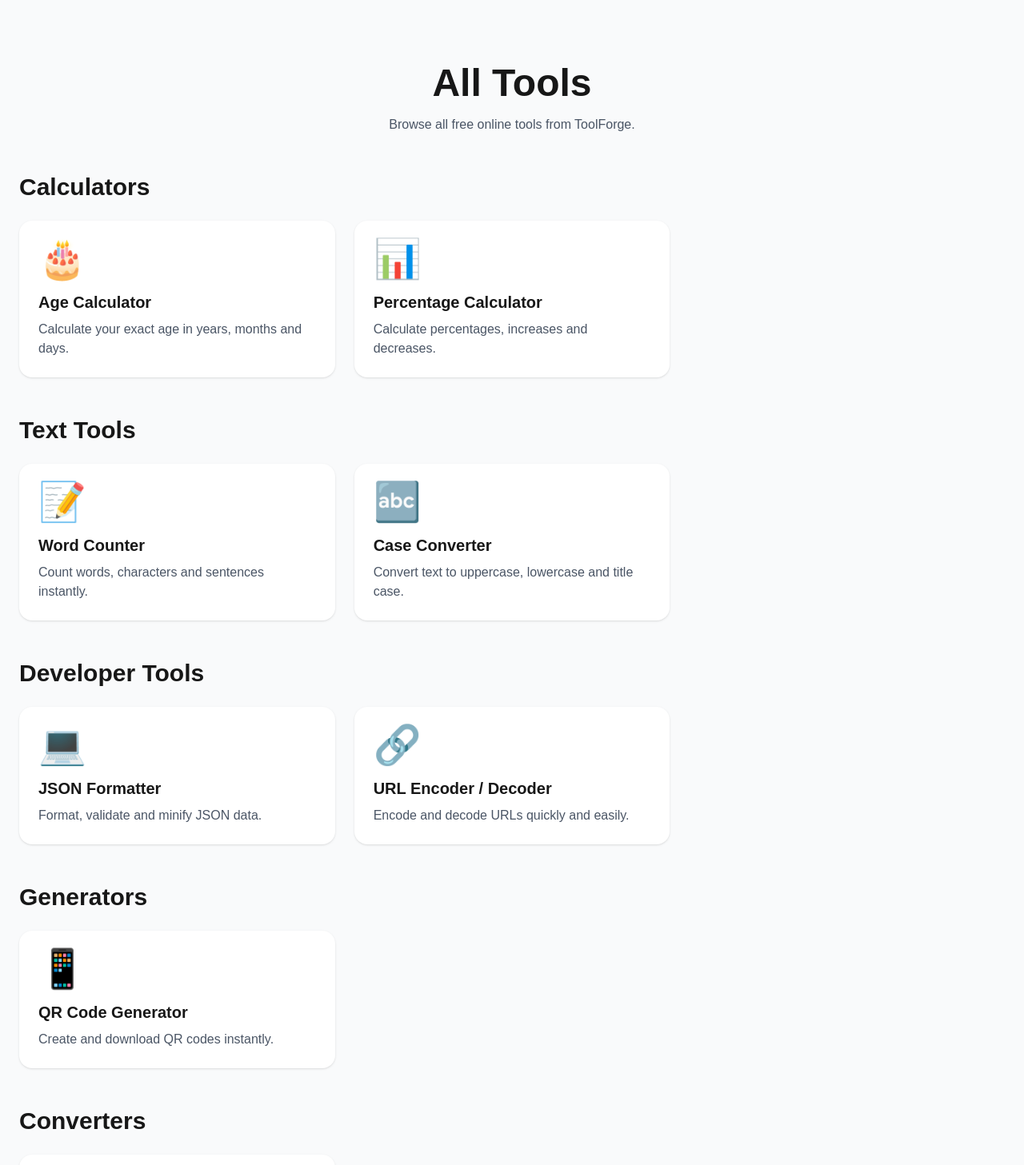
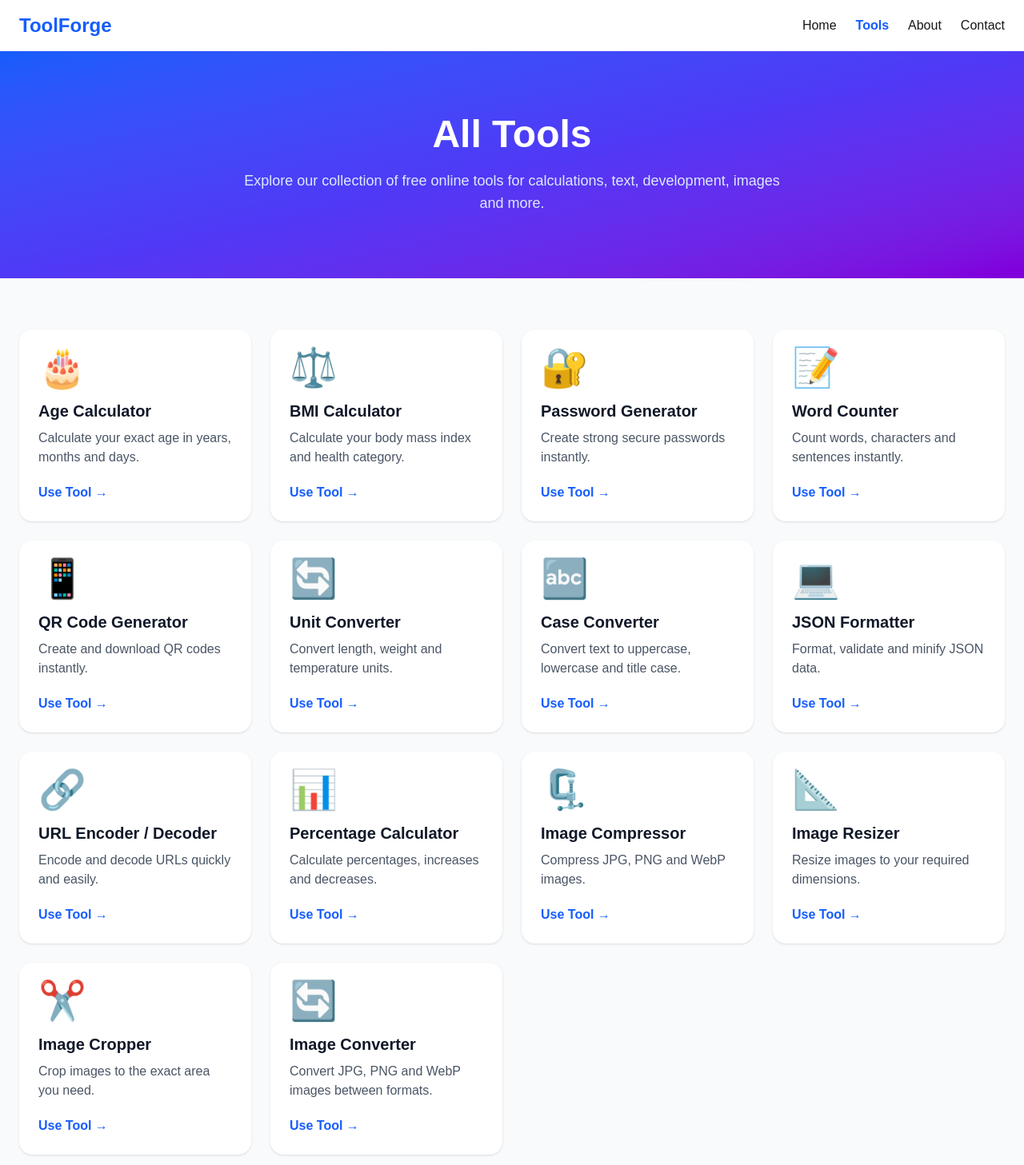
Before and after one commit to kiindika65-ui/toolforge, a Next.js app: page /tools in a window 1280 px wide. Shown: the top 1457 px of the page at 80% size. Built offline with nearby package versions, Linux system fonts and the light colour scheme.

Commit message:
Fix tools page and add image tools

```diff
--- a/app/tools/page.tsx
+++ b/app/tools/page.tsx
@@ -1,114 +1,174 @@
+
 import Link from "next/link";
-import { tools } from "@/data/tools";
 
+const tools = [
+  {
+    name: "Age Calculator",
+    description: "Calculate your exact age in years, months and days.",
+    icon: "🎂",
+    href: "/tools/age-calculator",
+  },
+  {
+    name: "BMI Calculator",
+    description: "Calculate your body mass index and health category.",
+    icon: "⚖️",
+    href: "/tools/bmi-calculator",
+  },
+  {
+    name: "Password Generator",
+    description: "Create strong secure passwords instantly.",
+    icon: "🔐",
+    href: "/tools/password-generator",
+  },
+  {
+    name: "Word Counter",
+    description: "Count words, characters and sentences instantly.",
+    icon: "📝",
+    href: "/tools/word-counter",
+  },
+  {
+    name: "QR Code Generator",
+    description: "Create and download QR codes instantly.",
+    icon: "📱",
+    href: "/tools/qr-generator",
+  },
+  {
+    name: "Unit Converter",
+    description: "Convert length, weight and temperature units.",
+    icon: "🔄",
+    href: "/tools/unit-converter",
+  },
+  {
+    name: "Case Converter",
+    description: "Convert text to uppercase, lowercase and title case.",
+    icon: "🔤",
+    href: "/tools/case-converter",
+  },
+  {
+    name: "JSON Formatter",
+    description: "Format, validate and minify JSON data.",
+    icon: "💻",
+    href: "/tools/json-formatter",
+  },
+  {
+    name: "URL Encoder / Decoder",
+    description: "Encode and decode URLs quickly and easily.",
+    icon: "🔗",
+    href: "/tools/url-encoder",
+  },
+  {
+    name: "Percentage Calculator",
+    description: "Calculate percentages, increases and decreases.",
+    icon: "📊",
+    href: "/tools/percentage-calculator",
+  },
+  {
+    name: "Image Compressor",
+    description: "Compress JPG, PNG and WebP images.",
+    icon: "🗜️",
+    href: "/tools/image-compressor",
+  },
+  {
+    name: "Image Resizer",
+    description: "Resize images to your required dimensions.",
+    icon: "📐",
+    href: "/tools/image-resizer",
+  },
+  {
+    name: "Image Cropper",
+    description: "Crop images to the exact area you need.",
+    icon: "✂️",
+    href: "/tools/image-cropper",
+  },
+  {
+    name: "Image Converter",
+    description: "Convert JPG, PNG and WebP images between formats.",
+    icon: "🔄",
+    href: "/tools/image-converter",
+  },
+];
 
 export default function ToolsPage() {
+  return (
+    <main className="min-h-screen bg-gray-50">
+      <nav className="bg-white shadow">
+        <div className="mx-auto flex max-w-7xl items-center justify-between px-6 py-4">
+          <Link
+            href="/"
+            className="text-2xl font-bold text-blue-600"
+          >
+            ToolForge
+          </Link>
 
+          <div className="flex gap-6">
+            <Link href="/" className="hover:text-blue-600">
+              Home
+            </Link>
 
-  const categories = [
-    "Calculators",
-    "Text Tools",
-    "Developer Tools",
-    "Generators",
-    "Converters",
-    "Health",
-    "Security",
-  ];
+            <Link
+              href="/tools"
+              className="font-semibold text-blue-600"
+            >
+              Tools
+            </Link>
 
+            <Link href="/about" className="hover:text-blue-600">
+              About
+            </Link>
 
+            <Link href="/contact" className="hover:text-blue-600">
+              Contact
+            </Link>
+          </div>
+        </div>
+      </nav>
 
-  return (
-
-    <main className="min-h-screen bg-gray-50 px-6 py-20">
-
-
-      <div className="mx-auto max-w-7xl">
-
-
-        <h1 className="text-center text-5xl font-bold">
+      <section className="bg-gradient-to-br from-blue-600 via-indigo-600 to-purple-700 px-6 py-20 text-center text-white">
+        <h1 className="text-5xl font-extrabold">
           All Tools
         </h1>
 
+        <p className="mx-auto mt-5 max-w-2xl text-lg text-blue-100">
+          Explore our collection of free online tools for
+          calculations, text, development, images and more.
+        </p>
+      </section>
 
-        <p className="mt-4 text-center text-gray-600">
-          Browse all free online tools from ToolForge.
-        </p>
-
-
-
-        {categories.map((category)=>(
-
-
-          <section
-            key={category}
-            className="mt-12"
+      <section className="mx-auto max-w-7xl px-6 py-16">
+        <div className="grid gap-6 md:grid-cols-3 lg:grid-cols-4">
+          {tools.map((tool) => (
+            <Link
+              key={tool.href}
+              href={tool.href}
+              className="group"
             >
-
-
-            <h2 className="mb-6 text-3xl font-bold">
-              {category}
-            </h2>
-
-
-
-            <div className="grid gap-6 md:grid-cols-3">
-
-
-              {tools
-                .filter(
-                  tool =>
-                  tool.category === category
-                )
-                .map(tool=>(
-
-
-                <Link
-                  key={tool.title}
-                  href={tool.link}
-                >
-
-                  <div className="rounded-2xl bg-white p-6 shadow hover:-translate-y-2 hover:shadow-xl">
-
-
+              <div className="h-full rounded-2xl bg-white p-6 shadow transition duration-300 hover:-translate-y-2 hover:shadow-xl">
                 <div className="text-5xl">
                   {tool.icon}
                 </div>
 
-
-                    <h3 className="mt-4 text-xl font-bold">
-                      {tool.title}
-                    </h3>
-
+                <h2 className="mt-4 text-xl font-bold text-gray-900 group-hover:text-blue-600">
+                  {tool.name}
+                </h2>
 
                 <p className="mt-2 text-gray-600">
                   {tool.description}
                 </p>
 
-
+                <div className="mt-5 font-semibold text-blue-600">
+                  Use Tool →
                 </div>
-
-
+              </div>
             </Link>
-
-
           ))}
-
-
         </div>
-
-
       </section>
 
-
-        ))}
-
-
-
-      </div>
-
-
+      <footer className="bg-gray-900 py-10 text-center text-gray-400">
+        <p>
+          © 2026 ToolForge. All rights reserved.
+        </p>
+      </footer>
     </main>
-
   );
-
 }
```
Lines whose indentation alone changed are shown as unchanged.
